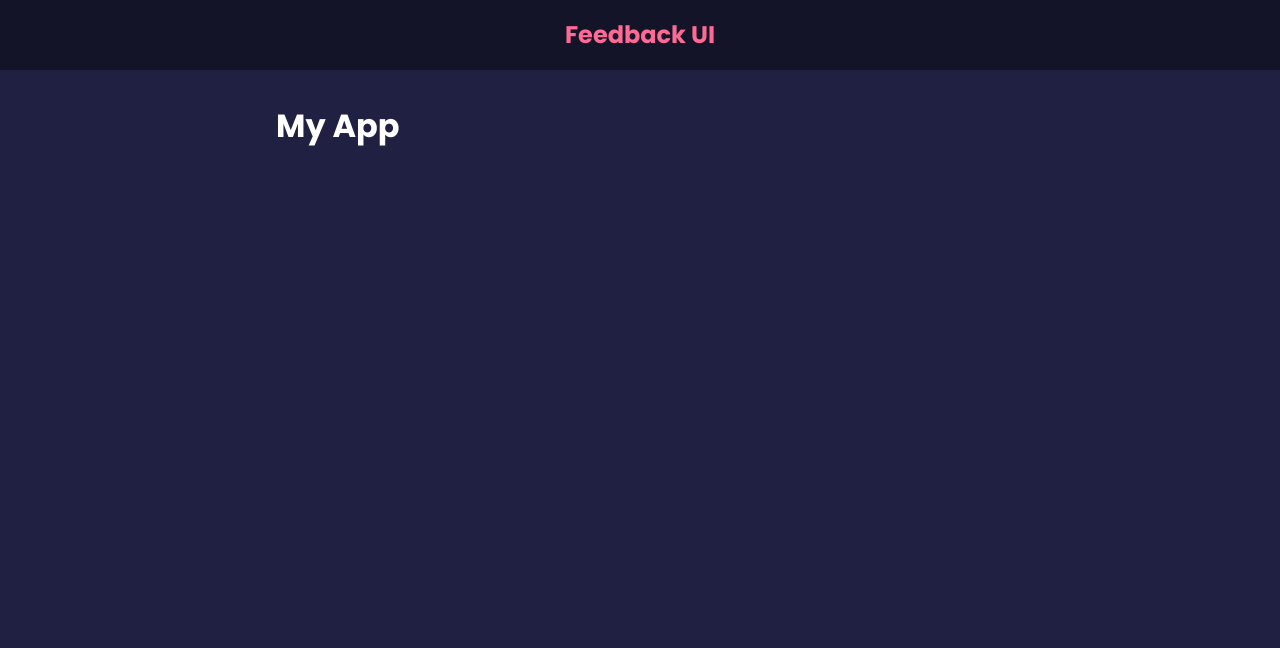
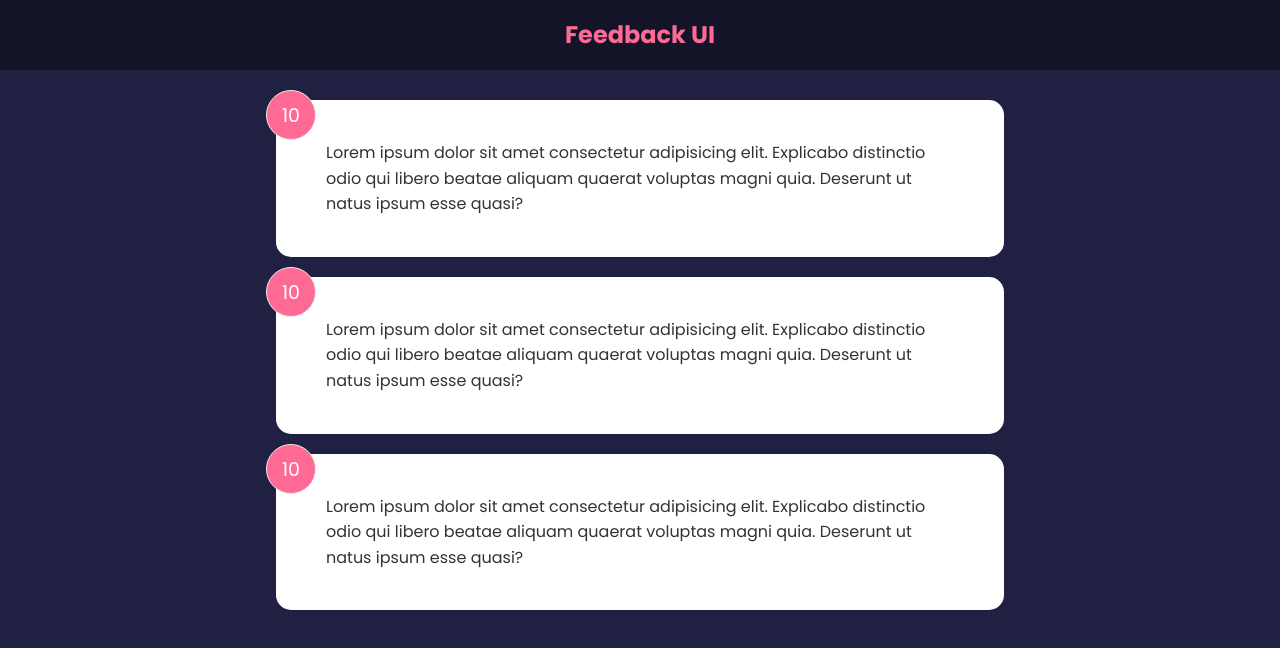
Before and after one commit to ACarr0ll/feedbackform, a React (Create React App) app: page / in a window 1280 px wide. Shown: the top 648 px of the page. Built offline with nearby package versions, Linux system fonts and the light colour scheme.

Commit message:
useState and Props practice

```diff
--- a/src/App.js
+++ b/src/App.js
@@ -1,11 +1,17 @@
-import Header from "./components/Header"
+import Header from './components/Header'
+import FeedbackList from './components/FeedbackList'
+import { useState } from 'react'
 
-function App(){
+import FeedbackData from './data/FeedbackData';
+
+
+function App() {
+    const [feedback, setFeedback] = useState(FeedbackData);
     return (
         <>
             <Header />
             <div className='container'>
-                <h1> My App </h1>
+                <FeedbackList  feedback={feedback}/>
             </div>
         </>
     )
--- /dev/null
+++ b/src/components/FeedbackItem.jsx
@@ -0,0 +1,11 @@
+function FeedbackItem({item}) {
+
+  return (
+    <div className='card'>
+        <div className="num-display">{item.rating}</div>
+        <div className="text-display">{item.text}</div>
+    </div>
+  )
+}
+
+export default FeedbackItem
--- /dev/null
+++ b/src/components/FeedbackList.jsx
@@ -0,0 +1,18 @@
+import React from 'react'
+import FeedbackItem from './FeedbackItem'
+
+function FeedbackList({ feedback }) {
+    if(!feedback || feedback.length === 0) {
+        return <p>No current feedback!</p>
+    }
+
+    return (
+        <div className='feedback-list'>
+            {feedback.map((item) => (
+                <FeedbackItem key={item.id} item={item}/>
+            ))}
+        </div>
+    )
+}
+
+export default FeedbackList
--- /dev/null
+++ b/src/data/FeedbackData.js
@@ -0,0 +1,19 @@
+const FeedbackData = [
+    {
+        id: 1,
+        rating: 10,
+        text: 'Lorem ipsum dolor sit amet consectetur adipisicing elit. Explicabo distinctio odio qui libero beatae aliquam quaerat voluptas magni quia. Deserunt ut natus ipsum esse quasi?'
+    },
+    {
+        id: 2,
+        rating: 10,
+        text: 'Lorem ipsum dolor sit amet consectetur adipisicing elit. Explicabo distinctio odio qui libero beatae aliquam quaerat voluptas magni quia. Deserunt ut natus ipsum esse quasi?'
+    },
+    {
+        id: 3,
+        rating: 10,
+        text: 'Lorem ipsum dolor sit amet consectetur adipisicing elit. Explicabo distinctio odio qui libero beatae aliquam quaerat voluptas magni quia. Deserunt ut natus ipsum esse quasi?'
+    }
+]
+
+export default FeedbackData
```
